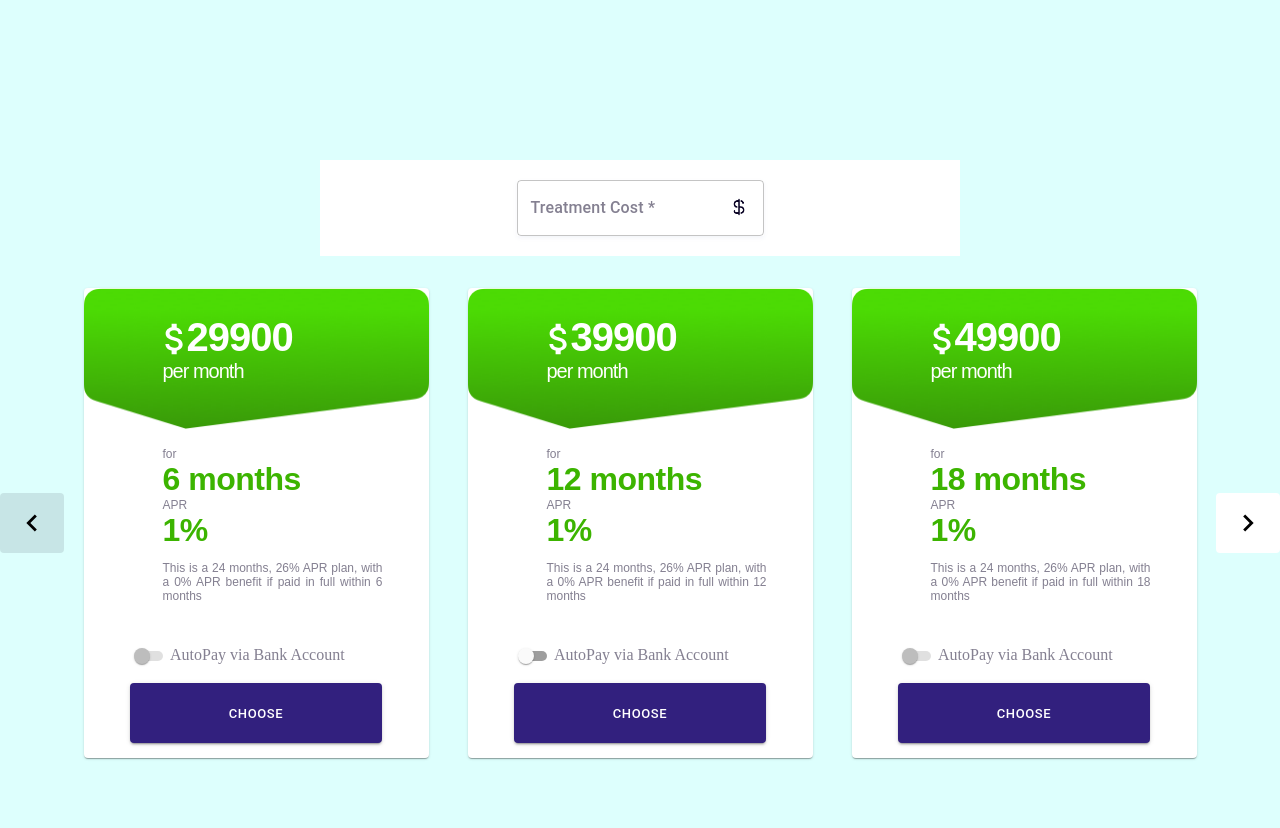
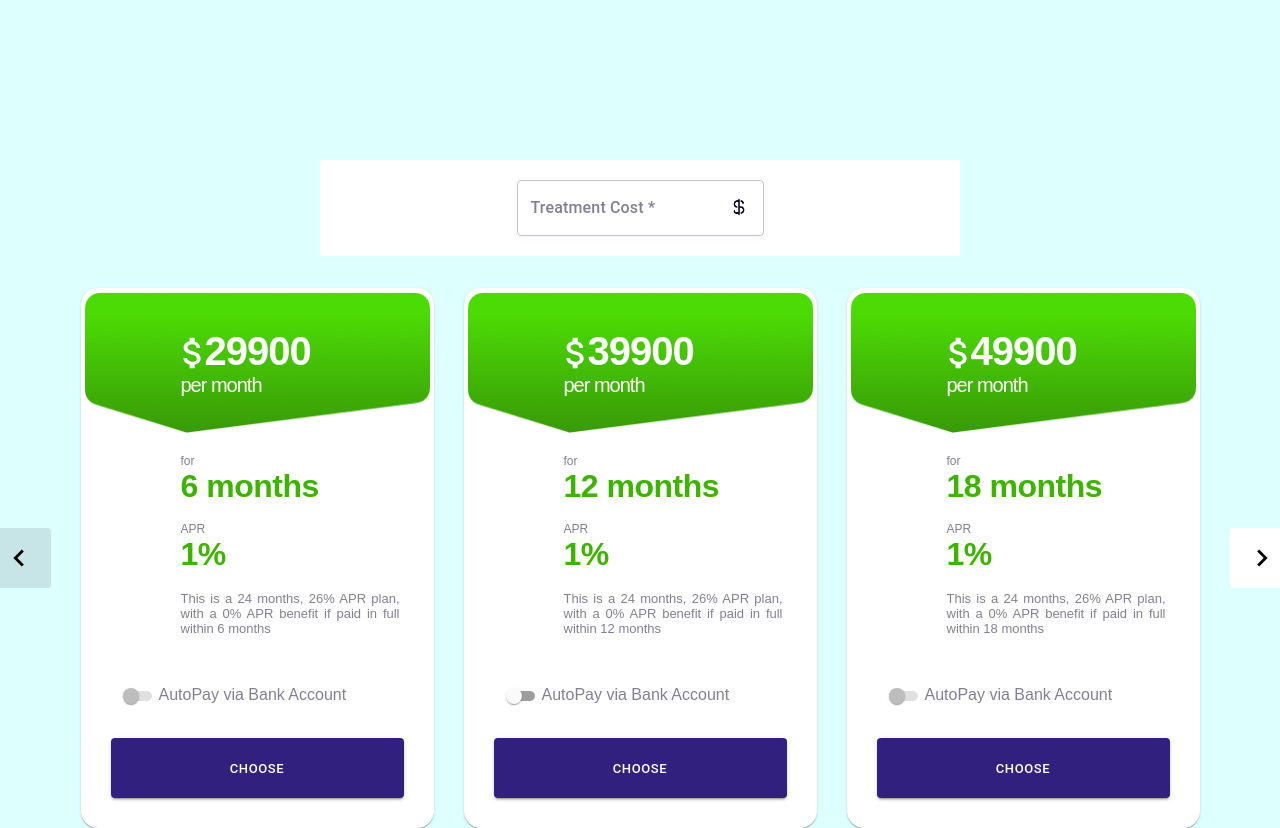
Before and after one commit to mary-balukleeva/gil-test-task, a React (Create React App) app: page / in a window 1280 px wide. Before the commit the page ends 800 px from the top, so only its background shows below. Built offline with nearby package versions, Linux system fonts and the light colour scheme; a web font is replaced by a local one.

Commit message:
update all styles

```diff
--- a/src/App.tsx
+++ b/src/App.tsx
@@ -1,6 +1,6 @@
 import React from 'react';
 
-import Carrossel from './Components/Carrossel/Carrossel';
+import Carousel from './Components/Carousel/Carousel';
 
 import './App.css';
 import CostField from './Components/CostField/CostField';
@@ -9,7 +9,7 @@ function App() {
   return (
     <div className="App">
       <CostField />
-      <Carrossel />
+      <Carousel />
     </div>
   );
 }
--- /dev/null
+++ b/src/Components/CardItem/CardItem.css
@@ -0,0 +1,135 @@
+.active {
+  display: block;
+}
+
+.slide {
+  display: none;
+}
+
+.MuiPaper-root.MuiCard-root {
+  margin: 0 15px;
+  width: 360px;
+  height: 536px;
+  position: relative;
+  padding: 4px 4px 0 4px;
+  border-radius: 17px;
+}
+
+.cardInner {
+  margin: 0 30px 0 96px;
+  text-align-last: left;
+}
+
+.active .MuiCardContent-root {
+  padding: 19px 0 0 0;
+}
+
+.Rectangle {
+  background-image: url('../../assets//images/card-baack.png');
+  background-size: contain;
+  background-repeat: no-repeat;
+  width: 100%;
+  height: 142.7px;
+  display: flex;
+  justify-content: center;
+  align-items: center;
+}
+
+.summaryBlock {
+  color: white;
+  text-align: left;
+  width: 220px;
+  margin: 0 46px 0 96px;
+  text-align-last: left;
+}
+
+.summaryBlock svg {
+  transform: scale(1.7);
+}
+
+.summaryBlock .summary {
+  font-size: 40px;
+  font-weight: 800;
+  font-stretch: normal;
+  font-style: normal;
+  line-height: normal;
+  letter-spacing: -1px;
+  margin: 0;
+}
+
+.summaryBlock .summary-description {
+  margin: 0;
+  font-size: 20px;
+  font-stretch: normal;
+  font-style: normal;
+  line-height: normal;
+  letter-spacing: -1px;
+}
+
+.MuiCardContent-root .title {
+  font-size: 32px;
+  font-weight: 800;
+  font-stretch: normal;
+  font-style: normal;
+  line-height: normal;
+  letter-spacing: -0.5px;
+  color: #3cb400;
+  margin: 0 0 17.5px 0;
+}
+
+.MuiCardContent-root .subtitle {
+  font-size: 12px;
+  font-weight: 500;
+  font-stretch: normal;
+  font-style: normal;
+  line-height: normal;
+  letter-spacing: normal;
+  color: rgba(9, 2, 36, 0.5);
+  margin: 0;
+}
+
+.cardInner .note {
+  font-size: 13px;
+  font-weight: 500;
+  font-stretch: normal;
+  font-style: normal;
+  line-height: normal;
+  letter-spacing: normal;
+  text-align: justify;
+  color: rgba(9, 2, 36, 0.5);
+  margin-bottom: 34px;
+}
+
+.switchBlock {
+  margin-top: auto;
+  width: 80%;
+  margin: 0 0 30px 8px;
+  text-align: left;
+  font-size: 16px;
+  font-family: Arial, Helvetica, sans-serif;
+  font-weight: 500;
+  font-stretch: normal;
+  font-style: normal;
+  line-height: normal;
+  letter-spacing: normal;
+  color: rgba(9, 2, 36, 0.5);
+}
+
+.controlBlock {
+  position: absolute;
+  bottom: 30px;
+  right: 30px;
+  left: 30px;
+}
+
+.MuiPaper-root.MuiCard-root .chooseBtn {
+  width: 100%;
+  height: 60px;
+  padding: 20px 0;
+  background-color: #32207e;
+  font-size: 13px;
+  font-stretch: normal;
+  font-style: normal;
+  line-height: normal;
+  letter-spacing: 0.6px;
+}
--- a/src/Components/CardItem/CardItem.tsx
+++ b/src/Components/CardItem/CardItem.tsx
@@ -6,6 +6,8 @@ import AttachMoneyIcon from '@material-ui/icons/AttachMoney';
 import CardContent from '@material-ui/core/CardContent';
 import Button from '@material-ui/core/Button';
 import Switch from '@material-ui/core/Switch';
+
+import './CardItem.css';
 
 const useStyles = makeStyles({
   root: {
--- a/src/Components/Carrossel/Carroussel.css
+++ b/src/Components/Carousel/Carousel.css
@@ -1,4 +1,5 @@
 .cardList {
   margin: 0 auto;
   display: flex;
+  justify-content: center;
 }
--- a/src/Components/Carrossel/Carrossel.tsx
+++ b/src/Components/Carousel/Carousel.tsx
@@ -4,8 +4,8 @@ import CardItem from '../CardItem/CardItem';
 import LeftArrow from './Arrows/LeftArrow';
 import RightArrow from './Arrows/RightArrow';
 
-import './Carroussel.css';
-function Carrossel(props: any) {
+import './Carousel.css';
+function Carousel(props: any) {
   const [activeIndex, setActiveIndex] = useState(0);
   const [cardsLength] = useState(cards.length);
 
@@ -34,4 +34,4 @@ function Carrossel(props: any) {
   );
 }
 
-export default Carrossel;
+export default Carousel;
--- a/src/Components/CostField/CostField.css
+++ b/src/Components/CostField/CostField.css
@@ -89,7 +89,6 @@
   width: 2px;
   height: 30px;
   visibility: visible;
-  font-family: "Roboto", "Helvetica", "Arial", sans-serif;
   background-color: #c900e4;
   display: inline-block;
   animation: caret 1s ease-in-out infinite;
--- a/src/Components/CostField/CostField.tsx
+++ b/src/Components/CostField/CostField.tsx
@@ -1,4 +1,4 @@
-import React, { useState, useRef, useEffect } from 'react';
+import React, { useState, useRef } from 'react';
 import TextField from '@material-ui/core/TextField';
 
 import dollarPng from '../../assets/images/dollar-input.png';
@@ -23,11 +23,10 @@ export default function CostField() {
     const anyDotInField = valueExistDot && valueExistDot.length > 1;
     if (anyDotInField) { return; }
 
-    const dotOnEnd = /\.$/.test(value);
     const decimalPart: any = value.match(/\.\d+/);
     const isInvalidDecimalLength: boolean = decimalPart && decimalPart[0].length > 4;
-
     if (isInvalidDecimalLength) { return; }
+    const dotOnEnd = /\.$/.test(value);
 
     const isEmptyOrEndOnDotValue = !value || (value && valueExistDot && valueExistDot.length && dotOnEnd);
     if (isEmptyOrEndOnDotValue) {
@@ -52,7 +51,7 @@ export default function CostField() {
           onFocus={() => toggleCaret(true)}
           onBlur={() => toggleCaret(false)}
         />
-        { visibleCaret && <div ref={divRef} className='divAfterInput' >
+        {visibleCaret && <div ref={divRef} className='divAfterInput' >
           <span className="content">{cost}</span>
           <div className="caret" />
         </div>}
--- a/src/index.css
+++ b/src/index.css
@@ -12,20 +12,16 @@ code {
   margin-top: 10rem;
 }
 
-.MuiPaper-root {
-  padding-bottom: 30px;
-}
 
-.cardList {
-  max-width: 1320px;
-  display: flex;
-  justify-content: space-between;
-}
-.backArrow > button.MuiButtonBase-root {
-  width: 60px;
-  height: 60px;
-  border: none;
-}
+
+
+
+
+
+
+
+
+
 
 .backArrow > button.MuiButtonBase-root {
   width: 60px;
@@ -46,67 +42,17 @@ button.MuiButtonBase-root.MuiButton-root.MuiButton-outlined:disabled {
   background-color: rgba(9, 2, 36, 0.1);
 }
 
-.active {
-  display: block;
-  margin: 0 15px;
-  width: 360px;
-}
-
-.slide {
-  display: none;
-}
-
-.MuiSwitch-input {
-  background-color: blue !important;
-  color: blue !important;
-}
-
-.Rectangle {
-  background-image: url('./assets//images/card-baack.png');
-  background-size: contain;
-  background-repeat: no-repeat;
-  width: 100%;
-  height: 142.7px;
+.backArrow {
   display: flex;
-  justify-content: center;
   align-items: center;
 }
 
-.summaryBlock {
-  color: white;
-  text-align: left;
-  width: 220px;
-  margin: 0 46px 0 auto;
-  text-align-last: left;
+.backArrow:first-of-type {
+  margin: 0 15px 0 0;
 }
 
-.summaryBlock .summary {
-  font-size: 40px;
-  font-weight: 800;
-  font-stretch: normal;
-  font-style: normal;
-  line-height: normal;
-  letter-spacing: -1px;
-  margin: 0;
-}
-
-.summaryBlock .summary-description {
-  margin-top: 0;
-  font-size: 20px;
-  font-stretch: normal;
-  font-style: normal;
-  line-height: normal;
-  letter-spacing: -1px;
-}
-
-.summaryBlock svg {
-  transform: scale(1.7);
-}
-
-.backArrow {
-  display: flex;
-  align-items: center;
-  margin: 0 auto;
+.backArrow:last-of-type {
+  margin: 0 0 0 15px;
 }
 
 .Arrow {
@@ -120,82 +66,3 @@ button.MuiButtonBase-root.MuiButton-root.MuiButton-outlined:disabled {
   border-radius: 9px;
   background-color: rgba(9, 2, 36, 0.1);
 }
-
-.MuiPaper-root.MuiCard-root .chooseBtn {
-  width: 80%;
-  height: 60px;
-  padding: 20px auto;
-  background-color: #32207e;
-  font-size: 13px;
-  font-stretch: normal;
-  font-style: normal;
-  line-height: normal;
-  letter-spacing: 0.6px;
-}
-
-.cardInner {
-  width: 220px;
-  margin: 0 30px 0 auto;
-  text-align-last: left;
-}
-
-.cardInner .note {
-  font-size: 12px;
-  font-weight: 500;
-  font-stretch: normal;
-  font-style: normal;
-  line-height: normal;
-  letter-spacing: normal;
-  text-align: justify;
-  color: rgba(9, 2, 36, 0.5);
-}
-
-.MuiCardContent-root .title {
-  font-size: 32px;
-  font-weight: 800;
-  font-stretch: normal;
-  font-style: normal;
-  line-height: normal;
-  letter-spacing: -0.5px;
-  color: #3cb400;
-  margin: 0;
-}
-
-.MuiCardContent-root .subtitle {
-  font-size: 12px;
-  font-weight: 500;
-  font-stretch: normal;
-  font-style: normal;
-  line-height: normal;
-  letter-spacing: normal;
-  color: rgba(9, 2, 36, 0.5);
-  margin: 0;
-}
-
-.MuiPaper-root.MuiCard-root  {
-  height: 440px;
-  position: relative;
-  margin: 0 auto;
-}
-
-.switchBlock {
-  margin-top: auto;
-  width: 80%;
-  margin: 0 auto;
-  text-align: left;
-  margin-bottom: 15px;
-  font-size: 16px;
-  font-weight: 500;
-  font-stretch: normal;
-  font-style: normal;
-  line-height: normal;
-  letter-spacing: normal;
-  color: rgba(9, 2, 36, 0.5);
-}
-
-.controlBlock {
-  position: absolute;
-  bottom: 15px;
-  right: 15px;
-  left: 15px;
-}
```
Also changed, not shown: src/Components/Carousel/Arrows/Arrow.css (added), src/Components/Carousel/Arrows/LeftArrow.tsx (renamed from src/Components/Carrossel/Arrows/LeftArrow.tsx), src/Components/Carousel/Arrows/RightArrow.tsx (renamed from src/Components/Carrossel/Arrows/RightArrow.tsx).
